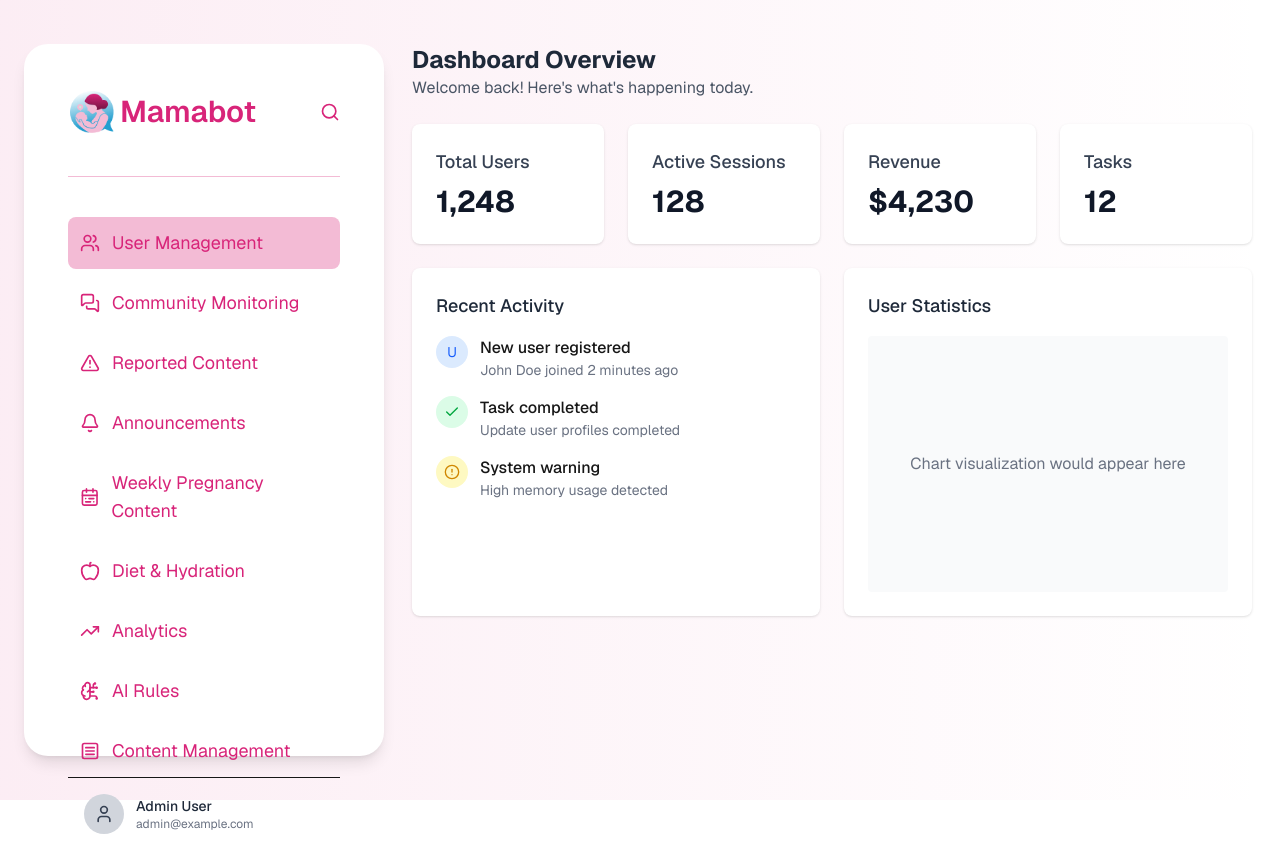
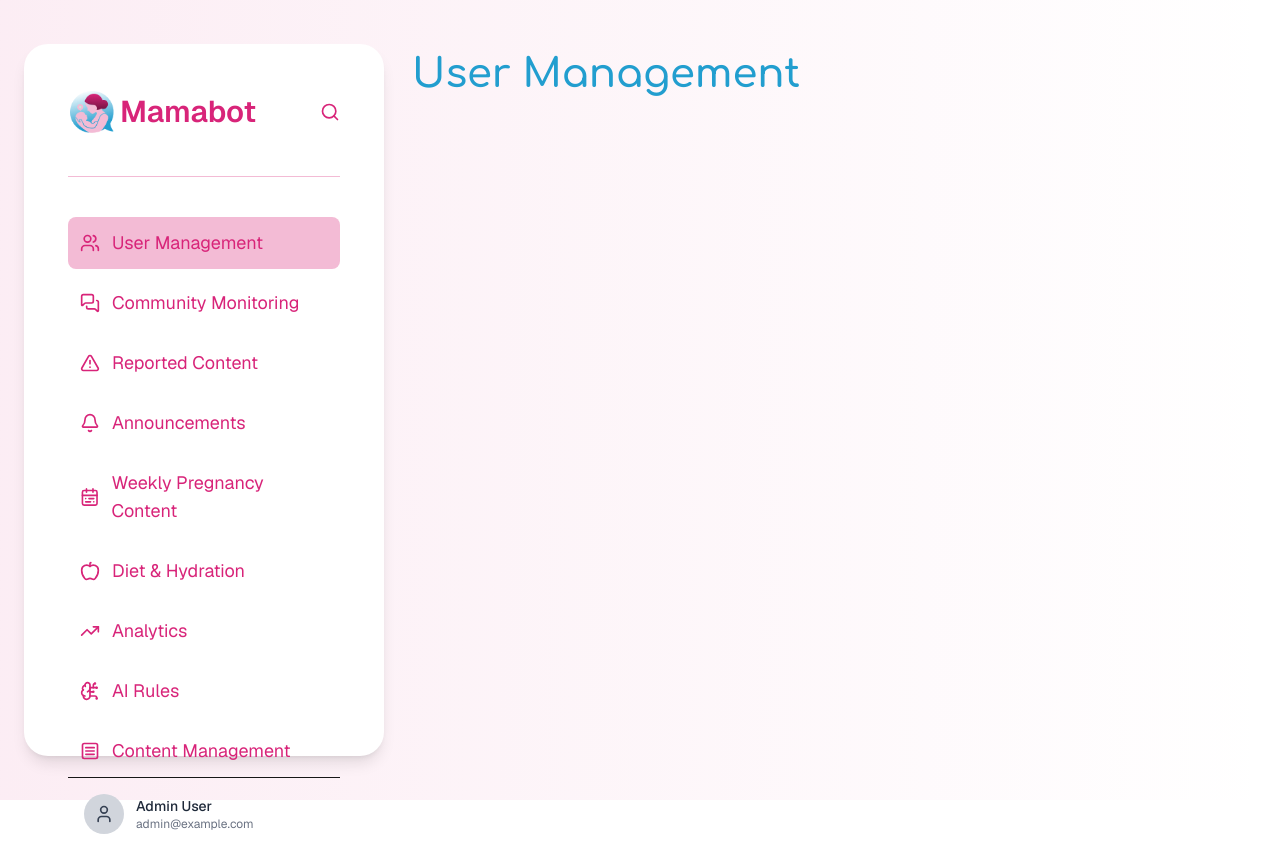
Before and after one commit to ashimsarkar1512/mamabot-frontend, a Next.js app: page /admin-dashboard in a window 1280 px wide. Built offline with nearby package versions, Linux system fonts and the light colour scheme.

Commit message:
applied comfortaa font to the main content of admin panel

```diff
--- /dev/null
+++ b/app/(adminDashboard)/admin-dashboard/AdminHeader.tsx
@@ -0,0 +1,18 @@
+"use client";
+import { usePathname } from "next/navigation";
+import { adminSidebarMenu } from "./sidebar-menu";
+
+
+export default function AdminHeader() {
+  const pathname = usePathname();
+
+  const activeItem = adminSidebarMenu.find((item) => item.href === pathname);
+
+  return (
+    <header className="mb-8">
+      <h1 className="text-[#229ECF] font-semibold" style={{ fontSize: "40px" }}>
+        {activeItem?.label ?? "Dashboard"}
+      </h1>
+    </header>
+  );
+}
--- a/app/(adminDashboard)/admin-dashboard/page.tsx
+++ b/app/(adminDashboard)/admin-dashboard/page.tsx
@@ -1,105 +1,10 @@
-
-
-import React from "react";
-import { Check, AlertCircle } from "lucide-react";
-
-
+import { comfortaa } from "@/app/fonts";
+import AdminHeader from "./AdminHeader";
 
 export default function AdminDashboard() {
   return (
-    <div className="max-w-full">
-      <div className="mb-6">
-        <h1 className="text-2xl font-bold text-gray-800">Dashboard Overview</h1>
-        <p className="text-gray-600">
-          Welcome back! Here&#39;s what&#39;s happening today.
-        </p>
-      </div>
-
-      <div className="grid grid-cols-1 md:grid-cols-2 lg:grid-cols-4 gap-6 mb-6">
-        <div className="bg-white p-6 rounded-lg shadow">
-          <h3 className="text-lg font-medium text-gray-700 mb-2">
-            Total Users
-          </h3>
-          <p className="text-3xl font-bold text-gray-900">1,248</p>
-        </div>
-
-        <div className="bg-white p-6 rounded-lg shadow">
-          <h3 className="text-lg font-medium text-gray-700 mb-2">
-            Active Sessions
-          </h3>
-          <p className="text-3xl font-bold text-gray-900">128</p>
-        </div>
-
-        <div className="bg-white p-6 rounded-lg shadow">
-          <h3 className="text-lg font-medium text-gray-700 mb-2">Revenue</h3>
-          <p className="text-3xl font-bold text-gray-900">$4,230</p>
-        </div>
-
-        <div className="bg-white p-6 rounded-lg shadow">
-          <h3 className="text-lg font-medium text-gray-700 mb-2">Tasks</h3>
-          <p className="text-3xl font-bold text-gray-900">12</p>
-        </div>
-      </div>
-
-      <div className="grid grid-cols-1 lg:grid-cols-2 gap-6">
-        <div className="bg-white p-6 rounded-lg shadow">
-          <h3 className="text-lg font-medium text-gray-800 mb-4">
-            Recent Activity
-          </h3>
-          <ul className="space-y-4">
-            <li className="flex items-start">
-              <div className="mr-3">
-                <div className="w-8 h-8 rounded-full bg-blue-100 flex items-center justify-center">
-                  <span className="text-blue-600 text-sm">U</span>
-                </div>
-              </div>
-              <div>
-                <p className="font-medium">New user registered</p>
-                <p className="text-sm text-gray-500">
-                  John Doe joined 2 minutes ago
-                </p>
-              </div>
-            </li>
-            <li className="flex items-start">
-              <div className="mr-3">
-                <div className="w-8 h-8 rounded-full bg-green-100 flex items-center justify-center">
-                  <Check className="w-4 h-4 text-green-600" />
-                </div>
-              </div>
-              <div>
-                <p className="font-medium">Task completed</p>
-                <p className="text-sm text-gray-500">
-                  Update user profiles completed
-                </p>
-              </div>
-            </li>
-            <li className="flex items-start">
-              <div className="mr-3">
-                <div className="w-8 h-8 rounded-full bg-yellow-100 flex items-center justify-center">
-                  <AlertCircle className="w-4 h-4 text-yellow-600" />
-                </div>
-              </div>
-              <div>
-                <p className="font-medium">System warning</p>
-                <p className="text-sm text-gray-500">
-                  High memory usage detected
-                </p>
-              </div>
-            </li>
-          </ul>
-        </div>
-
-        <div className="bg-white p-6 rounded-lg shadow">
-          <h3 className="text-lg font-medium text-gray-800 mb-4">
-            User Statistics
-          </h3>
-          <div className="h-64 flex items-center justify-center bg-gray-50 rounded">
-            <p className="text-gray-500">
-              Chart visualization would appear here
-            </p>
-          </div>
-        </div>
-      </div>
+    <div className={comfortaa.className}>
+      <AdminHeader />
     </div>
   );
 }
--- /dev/null
+++ b/app/(adminDashboard)/admin-dashboard/sidebar-menu.ts
@@ -0,0 +1,60 @@
+
+import {
+  Users,
+  MessagesSquare,
+  TriangleAlert,
+  BellIcon,
+  CalendarRange,
+  AppleIcon,
+  TrendingUp,
+  BrainCircuit,
+  MenuSquare,
+} from "lucide-react";
+
+export const adminSidebarMenu = [
+  {
+    label: "User Management",
+    href: "/admin-dashboard",
+    icon: Users,
+  },
+  {
+    label: "Community Monitoring",
+    href: "/admin-dashboard/users",
+    icon: MessagesSquare,
+  },
+  {
+    label: "Reported Content",
+    href: "/admin-dashboard/analytics",
+    icon: TriangleAlert,
+  },
+  {
+    label: "Announcements",
+    href: "/admin-dashboard/settings",
+    icon: BellIcon,
+  },
+  {
+    label: "Weekly Pregnancy Content",
+    href: "/admin-dashboard/pregnancy",
+    icon: CalendarRange,
+  },
+  {
+    label: "Diet & Hydration",
+    href: "/admin-dashboard/diet",
+    icon: AppleIcon,
+  },
+  {
+    label: "Analytics",
+    href: "/admin-dashboard/analytics-main",
+    icon: TrendingUp,
+  },
+  {
+    label: "AI Rules",
+    href: "/admin-dashboard/ai-rules",
+    icon: BrainCircuit,
+  },
+  {
+    label: "Content Management",
+    href: "/admin-dashboard/content",
+    icon: MenuSquare,
+  },
+];
--- /dev/null
+++ b/app/fonts.ts
@@ -0,0 +1,8 @@
+// app/fonts.ts
+import { Comfortaa } from "next/font/google";
+
+export const comfortaa = Comfortaa({
+  subsets: ["latin"],
+  weight: ["300", "400", "500", "600", "700"],
+  variable: "--font-comfortaa",
+});
--- a/app/globals.css
+++ b/app/globals.css
@@ -6,6 +6,7 @@
   --foreground: #171717;
   --footer-bg: #f5f5f5;
   --primary: #d82479;
+  --secondaryColor: #229ecf;
   --primary-foreground: #ffffff;
   --secondary: #64748b;
   --secondary-foreground: #ffffff;
--- a/components/layout/dashboard/AdminSidebar.tsx
+++ b/components/layout/dashboard/AdminSidebar.tsx
@@ -1,21 +1,10 @@
 "use client";
 import React from "react";
-import {
-  Users,
-  User,
-  Search,
-  MessagesSquare,
-  TriangleAlert,
-  BellIcon,
-  CalendarRange,
-  AppleIcon,
-  TrendingUp,
-  BrainCircuit,
-  MenuSquare,
-} from "lucide-react";
+import { User, Search } from "lucide-react";
 import Link from "next/link";
 import Image from "next/image";
 import { usePathname } from "next/navigation";
+import { adminSidebarMenu } from "@/app/(adminDashboard)/admin-dashboard/sidebar-menu";
 
 export default function AdminSidebar() {
   const pathname = usePathname();
@@ -40,94 +29,28 @@ export default function AdminSidebar() {
         <Search className="text-[#D82479] w-5 h-5 ml-auto" />
       </div>
 
-      <nav className="flex-1 pt-10 ">
-        <ul className="space-y-2 ">
-          <li>
+      <nav className="pt-10">
+        <ul className="space-y-2">
+          {adminSidebarMenu.map((item) => {
+            const active = pathname === item.href;
+            const Icon = item.icon;
+
+            return (
+              <li key={item.href}>
                 <Link
-              href="/admin-dashboard"
-              className={`flex items-center p-3 text-lg text-[#D82479] rounded-lg hover:bg-gray-100 group ${
-                isActive("/admin-dashboard")
+                  href={item.href}
+                  className={`flex items-center p-3 rounded-lg transition ${
+                    active
                       ? "bg-[#F3BBD5] text-[#D82479]"
                       : "text-[#D82479] hover:bg-[#F3BBD5]"
-              }
-    `}
+                  }`}
                 >
-              <Users className="w-5 h-5" />
-              <span className="ml-3">User Management</span>
+                  <Icon className="w-5 h-5" />
+                  <span className="ml-3 text-lg">{item.label}</span>
                 </Link>
               </li>
-          <li>
-            <Link
-              href="/admin-dashboard/users"
-              className="flex items-center p-3 text-lg text-[#D82479] rounded-lg hover:bg-gray-100 group"
-            >
-              <MessagesSquare className="w-5 h-5" />
-              <span className="ml-3">Community Monitoring</span>
-            </Link>
-          </li>
-          <li>
-            <Link
-              href="/admin-dashboard/analytics"
-              className="flex items-center p-3 text-lg text-[#D82479] rounded-lg hover:bg-gray-100 group"
-            >
-              <TriangleAlert className="w-5 h-5" />
-              <span className="ml-3">Reported Content</span>
-            </Link>
-          </li>
-          <li>
-            <Link
-              href="/admin-dashboard/settings"
-              className="flex items-center p-3 text-lg text-[#D82479] rounded-lg hover:bg-gray-100 group"
-            >
-              <BellIcon className="w-5 h-5" />
-              <span className="ml-3">Announcements</span>
-            </Link>
-          </li>
-          <li>
-            <Link
-              href="/admin-dashboard/settings"
-              className="flex items-center p-3 text-lg text-[#D82479] rounded-lg hover:bg-gray-100 group"
-            >
-              <CalendarRange className="w-5 h-5" />
-              <span className="ml-3">Weekly Pregnancy Content</span>
-            </Link>
-          </li>
-          <li>
-            <Link
-              href="/admin-dashboard/settings"
-              className="flex items-center p-3 text-lg text-[#D82479] rounded-lg hover:bg-gray-100 group"
-            >
-              <AppleIcon className="w-5 h-5" />
-              <span className="ml-3">Diet & Hydration</span>
-            </Link>
-          </li>
-          <li>
-            <Link
-              href="/admin-dashboard/settings"
-              className="flex items-center p-3 text-lg text-[#D82479] rounded-lg hover:bg-gray-100 group"
-            >
-              <TrendingUp className="w-5 h-5" />
-              <span className="ml-3">Analytics</span>
-            </Link>
-          </li>
-          <li>
-            <Link
-              href="/admin-dashboard/settings"
-              className="flex items-center p-3 text-lg text-[#D82479] rounded-lg hover:bg-gray-100 group"
-            >
-              <BrainCircuit className="w-5 h-5" />
-              <span className="ml-3">AI Rules</span>
-            </Link>
-          </li>
-          <li>
-            <Link
-              href="/admin-dashboard/settings"
-              className="flex items-center p-3 text-lg text-[#D82479] rounded-lg hover:bg-gray-100 group"
-            >
-              <MenuSquare className="w-5 h-5" />
-              <span className="ml-3">Content Management</span>
-            </Link>
-          </li>
+            );
+          })}
         </ul>
       </nav>
 
```
Lines whose indentation alone changed are shown as unchanged.
